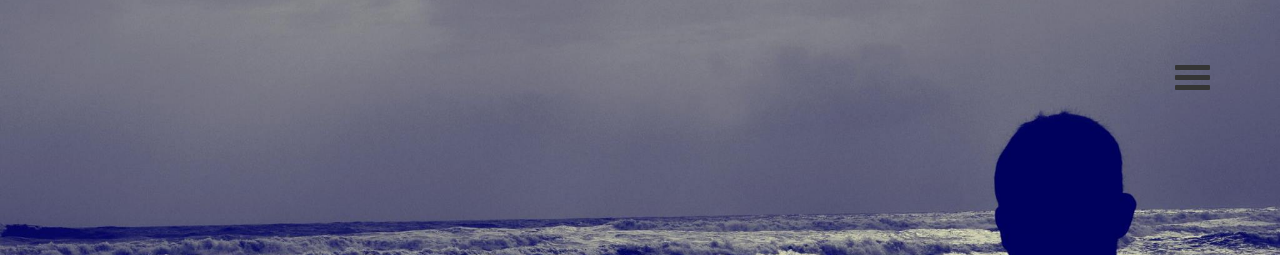
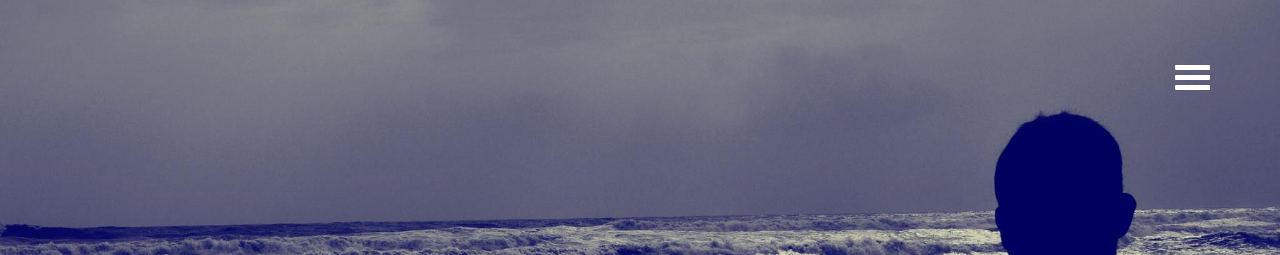
Before and after one commit to rahulsukla/openshift-jekyll-starter, a Jekyll site: the page built from index.html, in a window 1280 px wide. Shown: the top 255 px of the page. Built offline with Jekyll 4.4.1, drawn with Linux system fonts in a browser that asks for light colours; nearby versions of some CDN libraries; Markdown is read by kramdown in place of the engine named in the settings.

Commit message:
Updated the menubar color

```diff
--- a/css/styles.css
+++ b/css/styles.css
@@ -198,7 +198,7 @@ nav ul li a { color: rgba(255, 255, 255, 0.6); display: block; padding: 20px; tr
 nav ul li a:hover, nav ul li a:focus { text-decoration: none; color: rgba(255, 255, 255, 1); }
 #nav-toggle { position: absolute; right: 15px; top: 0; }
 #nav-toggle { cursor: pointer; padding: 10px 35px 16px 0px; }
-#nav-toggle span, #nav-toggle span:before, #nav-toggle span:after { cursor: pointer; border-radius: 1px; -moz-border-radius: 1px; -webkit-border-radius: 1px; -o-border-radius: 1px; height: 5px; width: 35px; background: #353535; position: absolute; display: block; content: ''; }
+#nav-toggle span, #nav-toggle span:before, #nav-toggle span:after { cursor: pointer; border-radius: 1px; -moz-border-radius: 1px; -webkit-border-radius: 1px; -o-border-radius: 1px; height: 5px; width: 35px; background: #FFF; position: absolute; display: block; content: ''; }
 #nav-toggle span:before { top: -10px; }
 #nav-toggle span:after { bottom: -10px; }
 #nav-toggle span, #nav-toggle span:before, #nav-toggle span:after { transition: all 500ms ease-in-out; -webkit-transition: all 500ms ease-in-out; -moz-transition: all 500ms ease-in-out; -o-transition: all 500ms ease-in-out; }
```
